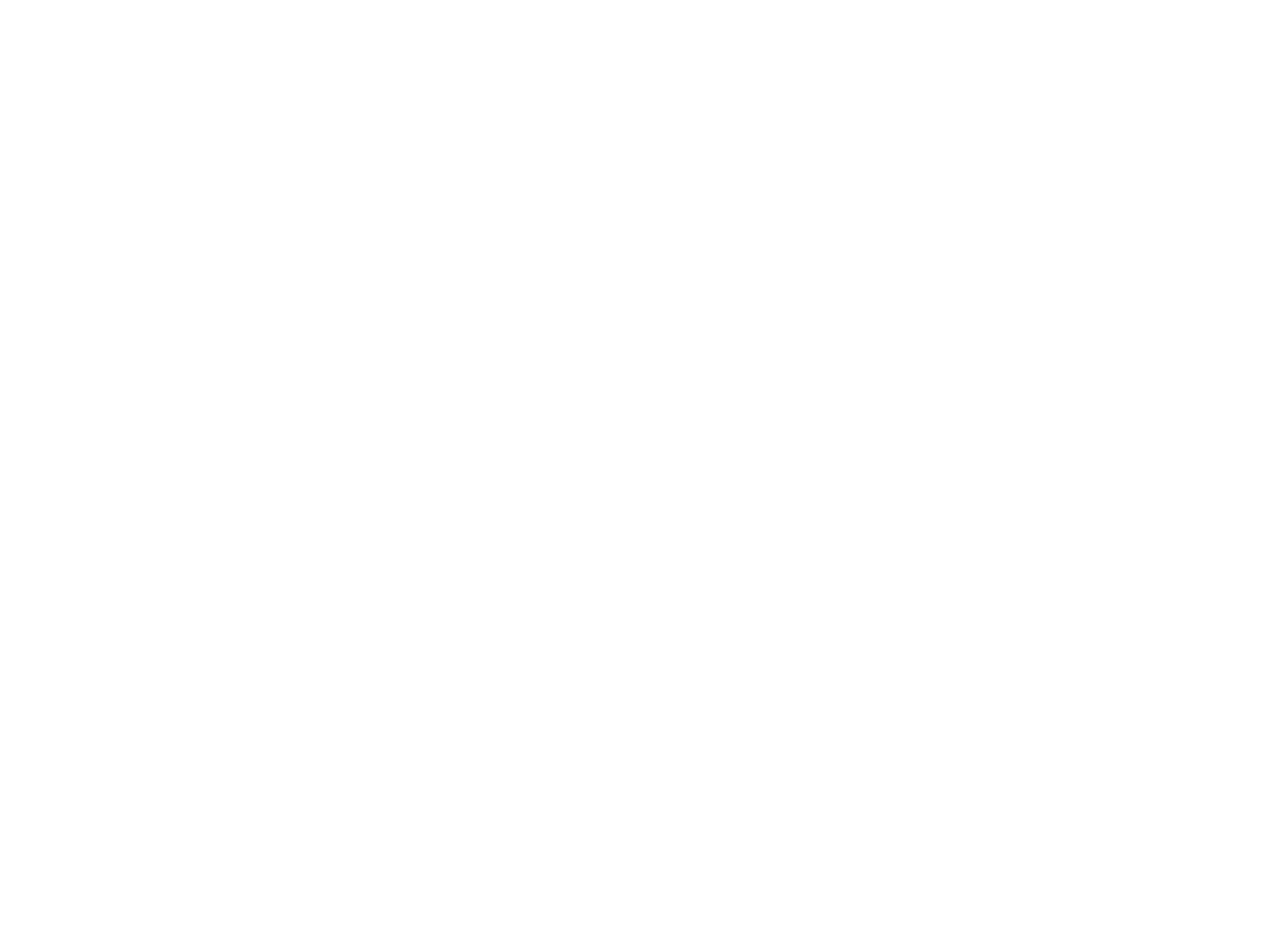
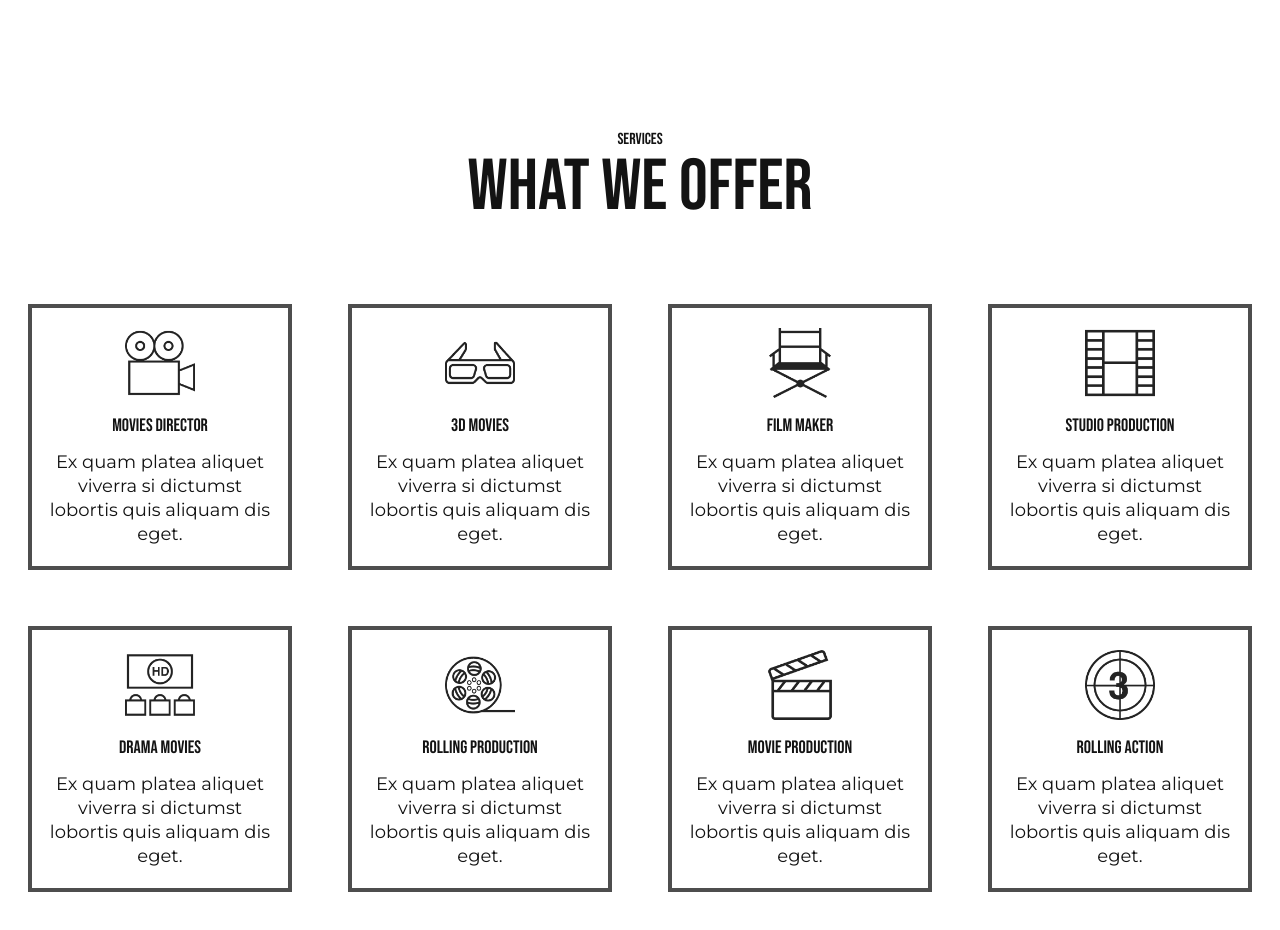
Before and after one commit to mdsaifullah-wd/jhakanaka-production, a plain HTML site: page index.html in a window 1280 px wide. Before the commit the page ends 800 px from the top, so only its background shows below. Drawn offline with nearby package versions, Linux system fonts and the light colour scheme.

Commit message:
add services section

```diff
--- a/index.html
+++ b/index.html
@@ -5,6 +5,13 @@
     <meta http-equiv="X-UA-Compatible" content="IE=edge" />
     <meta name="viewport" content="width=device-width, initial-scale=1.0" />
     <title>Jhakanaka Production</title>
+    <!-- Google Fonts -->
+    <link rel="preconnect" href="https://fonts.googleapis.com" />
+    <link rel="preconnect" href="https://fonts.gstatic.com" crossorigin />
+    <link
+      href="https://fonts.googleapis.com/css2?family=Bebas+Neue&family=Montserrat:wght@400;700&display=swap"
+      rel="stylesheet"
+    />
     <!-- Tailwind CDN -->
     <script src="https://cdn.tailwindcss.com"></script>
     <script>
@@ -12,12 +19,168 @@
         theme: {
           extend: {
             colors: {
-              clifford: "#da373d",
+              primary: "#FECC02",
+              dark: "#131313",
+              light: "#4E4E4E",
+            },
+            fontFamily: {
+              bebas: ["Bebas Neue", "cursive"],
+              montserrat: ["Montserrat", "sans-serif"],
             },
           },
         },
       };
     </script>
   </head>
-  <body></body>
+  <body class="font-bebas text-dark">
+    <header></header>
+    <main>
+      <!-- services -->
+      <section id="services" class="container mx-auto px-7 pt-32 pb-28">
+        <div class="text-center mb-20">
+          <p>Services</p>
+          <h1 class="text-7xl">What We Offer</h1>
+        </div>
+        <div class="grid grid-cols-1 md:grid-cols-2 lg:grid-cols-4 gap-14">
+          <!-- One -->
+          <div
+            class="border-4 border-light px-4 py-5 text-center text-lg leading-6"
+          >
+            <img
+              src="./images/icons/camera.png"
+              width="70"
+              height="70"
+              alt=""
+              class="block mx-auto mb-4"
+            />
+            <h4 class="mb-3">Movies Director</h4>
+            <p class="font-montserrat">
+              Ex quam platea aliquet viverra si dictumst lobortis quis aliquam
+              dis eget.
+            </p>
+          </div>
+          <!-- Two -->
+          <div
+            class="border-4 border-light px-4 py-5 text-center text-lg leading-6"
+          >
+            <img
+              src="./images/icons/3d-glasss.png"
+              width="70"
+              height="70"
+              alt=""
+              class="block mx-auto mb-4"
+            />
+            <h4 class="mb-3">3D MOVIES</h4>
+            <p class="font-montserrat">
+              Ex quam platea aliquet viverra si dictumst lobortis quis aliquam
+              dis eget.
+            </p>
+          </div>
+          <!-- Three -->
+          <div
+            class="border-4 border-light px-4 py-5 text-center text-lg leading-6"
+          >
+            <img
+              src="./images/icons/director-chair.png"
+              width="70"
+              height="70"
+              alt=""
+              class="block mx-auto mb-4"
+            />
+            <h4 class="mb-3">Film maker</h4>
+            <p class="font-montserrat">
+              Ex quam platea aliquet viverra si dictumst lobortis quis aliquam
+              dis eget.
+            </p>
+          </div>
+          <!-- Four -->
+          <div
+            class="border-4 border-light px-4 py-5 text-center text-lg leading-6"
+          >
+            <img
+              src="./images/icons/film.png"
+              width="70"
+              height="70"
+              alt=""
+              class="block mx-auto mb-4"
+            />
+            <h4 class="mb-3">Studio Production</h4>
+            <p class="font-montserrat">
+              Ex quam platea aliquet viverra si dictumst lobortis quis aliquam
+              dis eget.
+            </p>
+          </div>
+          <!-- Five -->
+          <div
+            class="border-4 border-light px-4 py-5 text-center text-lg leading-6"
+          >
+            <img
+              src="./images/icons/theater.png"
+              width="70"
+              height="70"
+              alt=""
+              class="block mx-auto mb-4"
+            />
+            <h4 class="mb-3">Drama Movies</h4>
+            <p class="font-montserrat">
+              Ex quam platea aliquet viverra si dictumst lobortis quis aliquam
+              dis eget.
+            </p>
+          </div>
+          <!-- Six -->
+          <div
+            class="border-4 border-light px-4 py-5 text-center text-lg leading-6"
+          >
+            <img
+              src="./images/icons/rim.png"
+              width="70"
+              height="70"
+              alt=""
+              class="block mx-auto mb-4"
+            />
+            <h4 class="mb-3">Rolling Production</h4>
+            <p class="font-montserrat">
+              Ex quam platea aliquet viverra si dictumst lobortis quis aliquam
+              dis eget.
+            </p>
+          </div>
+          <!-- Seven -->
+          <div
+            class="border-4 border-light px-4 py-5 text-center text-lg leading-6"
+          >
+            <img
+              src="./images/icons/cut-board.png"
+              width="70"
+              height="70"
+              alt=""
+              class="block mx-auto mb-4"
+            />
+            <h4 class="mb-3">Movie Production</h4>
+            <p class="font-montserrat">
+              Ex quam platea aliquet viverra si dictumst lobortis quis aliquam
+              dis eget.
+            </p>
+          </div>
+          <!-- Eight -->
+          <div
+            class="border-4 border-light px-4 py-5 text-center text-lg leading-6"
+          >
+            <img
+              src="./images/icons/count-down.png"
+              width="70"
+              height="70"
+              alt=""
+              class="block mx-auto mb-4"
+            />
+            <h4 class="mb-3">Rolling Action</h4>
+            <p class="font-montserrat">
+              Ex quam platea aliquet viverra si dictumst lobortis quis aliquam
+              dis eget.
+            </p>
+          </div>
+        </div>
+      </section>
+    </main>
+    <footer></footer>
+  </body>
 </html>
```
